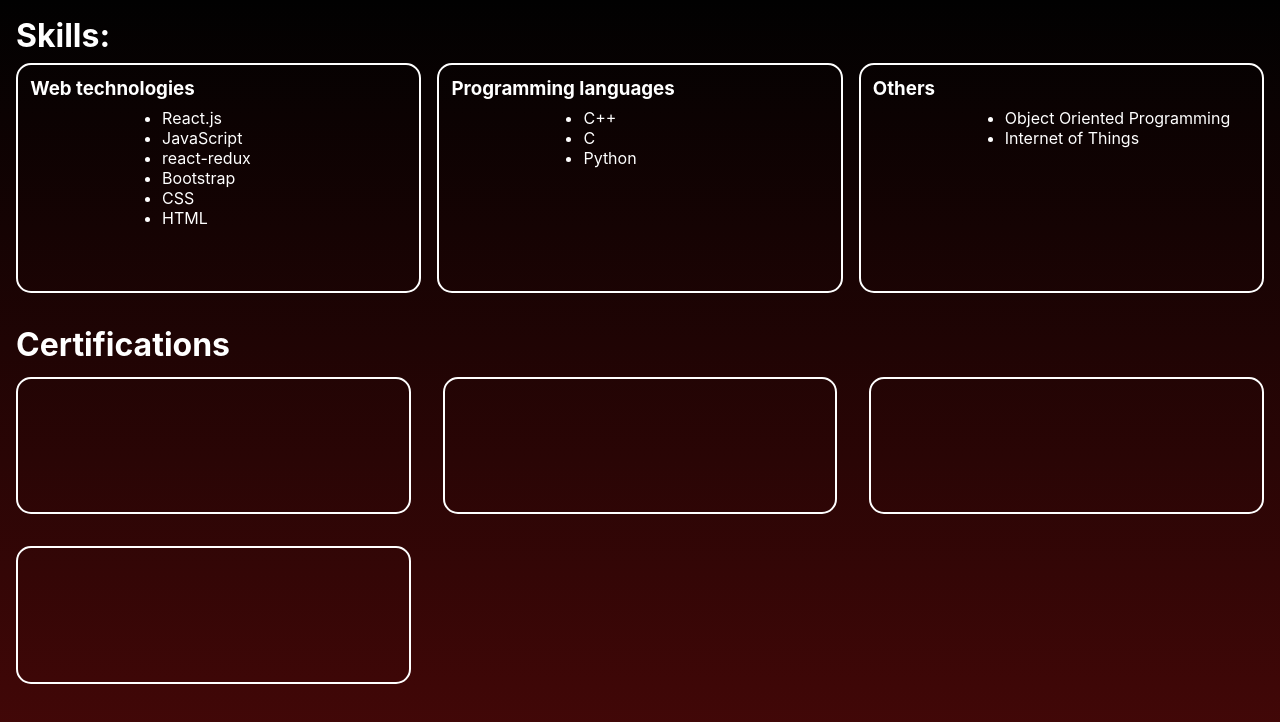
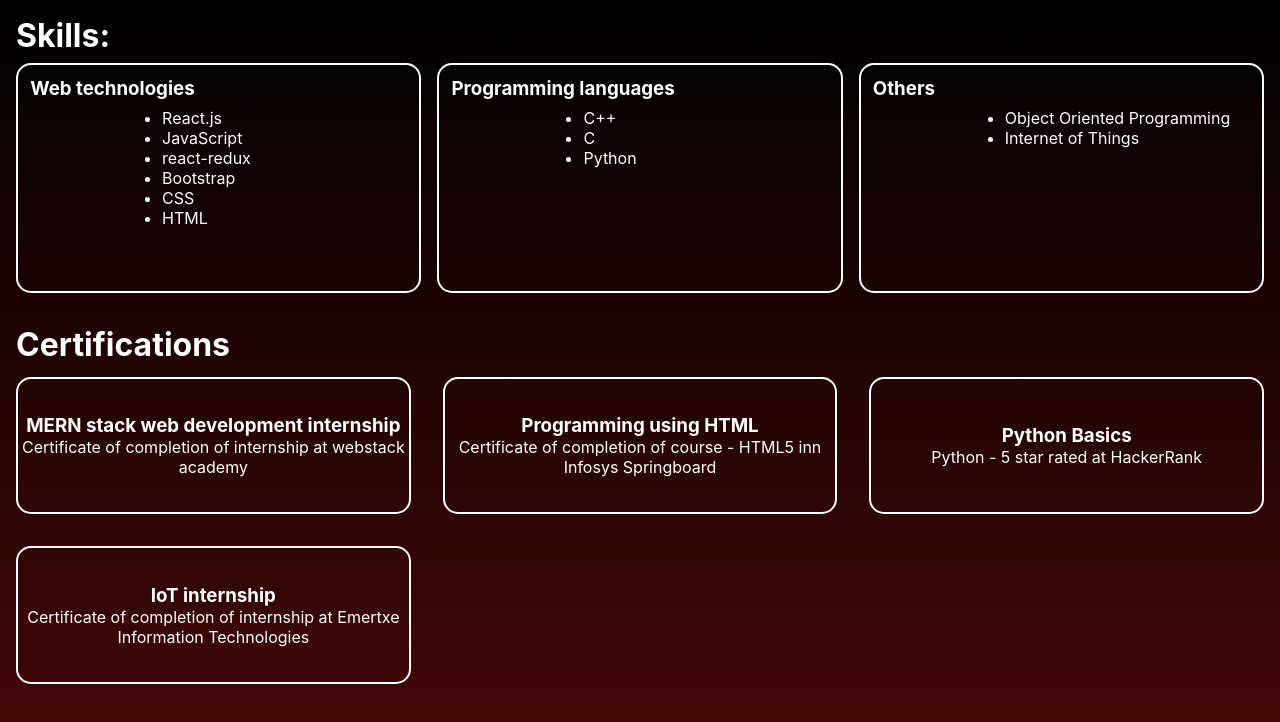
Before and after one commit to Ayyangurueswar/personal-portfolio, a React (Create React App) app: page /skills in a window 1280 px wide. Shown: the top 722 px of the page. Built offline with nearby package versions, Linux system fonts and the light colour scheme.

Commit message:
Added contacts page

```diff
--- a/src/About.js
+++ b/src/About.js
@@ -15,7 +15,7 @@ const About = () => {
         <Link to={'/skills'} className='btn_wrapper'>
             <button>Skills and Certifications</button>
         </Link>
-        <a href='/' className='btn_wrapper'>
+        <a href='https://drive.google.com/file/d/1UE0-5N-pdQ-r1TNXXotGYmMYpXDrvk4_/view?usp=sharing' className='btn_wrapper'>
           <button>View Resume</button>
         </a>
         <Link to={'/contact'} className='btn_wrapper'>
--- a/src/App.css
+++ b/src/App.css
@@ -150,4 +150,27 @@
 .cert{
   border: 2px solid white;
   border-radius: 15px;
+  text-decoration: none;
+  color: white;
+  display: flex;
+  flex-direction: column;
+  align-items: center;
+  justify-content: center;
 }
+
+.cert_wrapper{
+  display: flex;
+  flex-direction: column;
+  align-items: center;
+  justify-content: center;
+}
+
+.cert_wrapper p{
+  text-align: center;
+}
+
+.contact_container{
+  width: 100vw;
+  height: 100vh;
+  padding: 1%;
+}
--- a/src/App.js
+++ b/src/App.js
@@ -1,9 +1,9 @@
-import logo from './logo.svg';
 import About from './About';
 import './App.css';
 import { BrowserRouter as Router, Routes, Route } from 'react-router-dom';
 import Projects from './Projects';
 import Skills from './Skills';
+import Contact from './Contact';
 
 function App() {
   return (
@@ -13,6 +13,7 @@ function App() {
           <Route path='/' element={<About/>} exact/>
           <Route path='/projects' element={<Projects/>} exact/>
           <Route path='/skills' element={<Skills/>} exact/>
+          <Route path='/contact' element={<Contact/>} exact/>
         </Routes>
       </div>
     </Router>
--- /dev/null
+++ b/src/Contact.js
@@ -0,0 +1,11 @@
+import React from 'react'
+
+const Contact = () => {
+  return (
+    <div className='contact_container'>
+      <h1>Contact</h1>
+    </div>
+  )
+}
+
+export default Contact
--- a/src/Skills.js
+++ b/src/Skills.js
@@ -34,18 +34,30 @@ const Skills = () => {
       </div>
       <h1>Certifications</h1>
       <div className='certifications'>
-        <div className='cert'>
-
-        </div>
-        <div className='cert'>
-
-        </div>
-        <div className='cert'>
-
-        </div>
-        <div className='cert'>
-
-        </div>
+        <a href='https://drive.google.com/file/d/1TYuO2ofp1HgENRrCydOXZ05wq-o1diA0/view?usp=sharing' className='cert'>
+          <div className='cert_wrapper'>
+            <h3>MERN stack web development internship</h3>
+            <p>Certificate of completion of internship at webstack academy</p>
+          </div>
+        </a>
+        <a href='https://drive.google.com/file/d/1GXm2lQ1FLI5M53X3XXNr3GnhIVQuPx6q/view?usp=sharing' className='cert'>
+          <div className='cert_wrapper'>
+            <h3>Programming using HTML</h3>
+            <p>Certificate of completion of course - HTML5 inn Infosys Springboard</p>
+          </div>
+        </a>
+        <a href='https://www.hackerrank.com/certificates/70c8844302af' className='cert'>
+          <div className='cert_wrapper'>
+            <h3>Python Basics</h3>
+            <p>Python - 5 star rated at HackerRank</p>
+          </div>
+        </a>
+        <a href='https://drive.google.com/file/d/1LJK_-G4G3Pg8lLDuTBJg-TsgxB7D_Tv7/view?usp=sharing' className='cert'>
+          <div className='cert_wrapper'>
+            <h3>IoT internship</h3>
+            <p>Certificate of completion of internship at Emertxe Information Technologies</p>
+          </div>
+        </a>
       </div>
     </div>
   )
```
